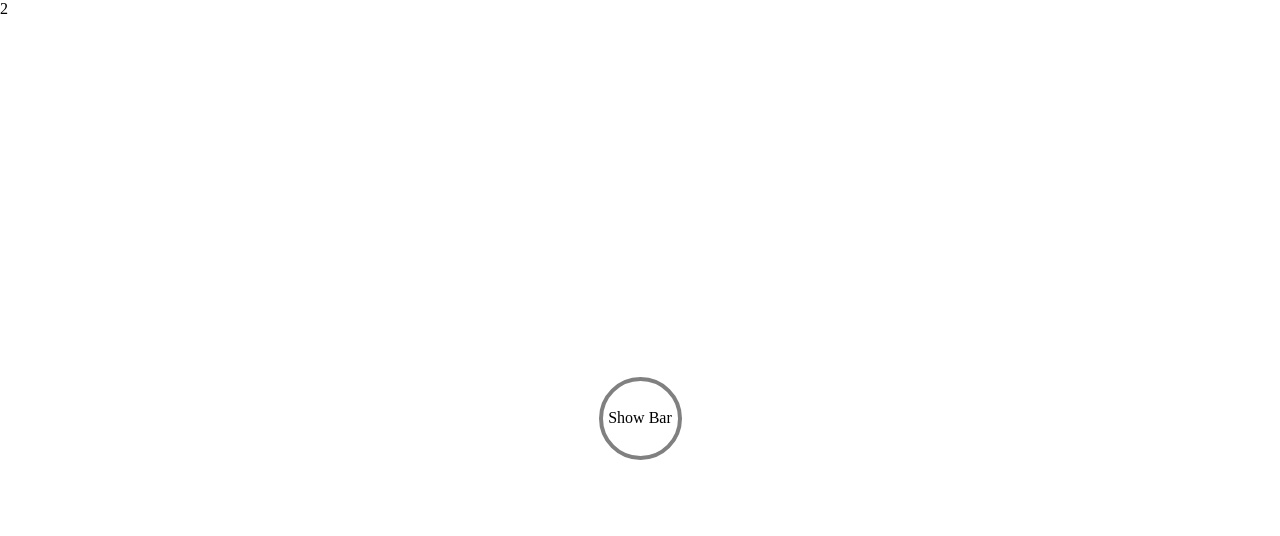
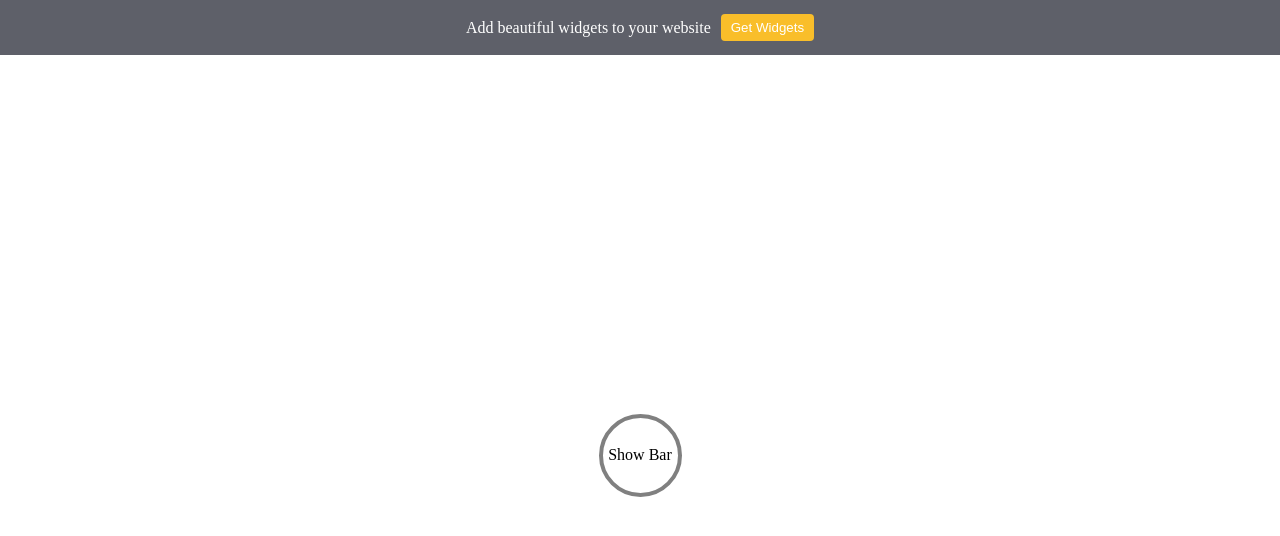
Before and after one commit to maciejbandyk/testBar, a plain HTML site: page index.html in a window 1280 px wide. Drawn offline with Linux system fonts and the light colour scheme.

Commit message:
Created addNewToolbar function

```diff
--- a/index.html
+++ b/index.html
@@ -9,7 +9,13 @@
 </head>
 <body>
   <div class="page-wrapper">
-    <nav id="navigation"></nav>
+
+    <nav id="navigation">
+      <!--<div class="navigation-wrapper">
+        <span class="text">Add beautiful widgets to your website</span>
+        <button class="button">Get widgets</button>
+      </div>-->
+    </nav>
 
     <div class="page-content">
       <span class="dot">Show Bar</span>
--- a/main.css
+++ b/main.css
@@ -22,6 +22,32 @@ body {
   justify-content: center;
 }
 
+.navigation-wrapper {
+  display: flex;
+  align-items: center;
+  justify-content: center;
+  height: 55px;
+  background-color: #5e6069;
+  color: #fff;
+}
+
+.button {
+  width: auto;
+  height: 50%;
+  background-color: #F9BE2A;
+  border-radius: 4px;
+  padding: 0px 10px 0px 10px;
+  color: #FFF;
+  border: none;
+  text-decoration: none;
+  text-align: center;
+
+}
+
+.text {
+  padding-right: 10px;
+}
+
 span {
   display: inline-flex;
   align-items: center;
--- a/widget.js
+++ b/widget.js
@@ -4,14 +4,32 @@ class ToolbarComponent {
     this.position = position;
   }
 
-  draw() {
-    var toolbar = document.getElementById('navigation');
-    toolbar.innerHTML = this.position;
-  }
+  addNewToolbar() {
+
+      var naviWrapper = document.createElement("div");
+      var message = document.createElement("span");
+      var button = document.createElement("button");
+
+      button.innerText = "Get Widgets";
+      button.className = "button";
+      button.setAttribute("id", "Btn");
+      naviWrapper.className = "navigation-wrapper";
+      message.innerText = this.msg;
+      message.className = "text";
+
+      var bar = document.getElementById('navigation');
+      bar.appendChild(naviWrapper);
+      naviWrapper.appendChild(message);
+      naviWrapper.appendChild(button);
+    }
+}
+//tests
 
 
-}
-//tests
-let tolbar = new ToolbarComponent("asdasd", 2);
-tolbar.draw();
-//tolbar.wyswietl();
+
+let tolbar = new ToolbarComponent("Add beautiful widgets to your website", "top");
+tolbar.addNewToolbar();
+
+document.getElementById("Btn").addEventListener("click", function(){
+  alert("Hello world!");
+});
```
